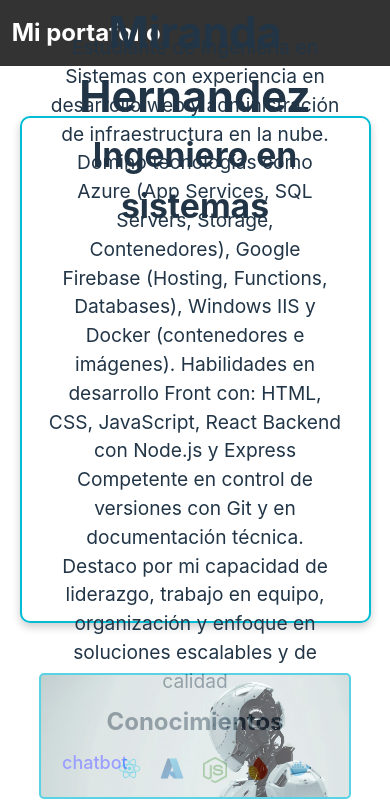
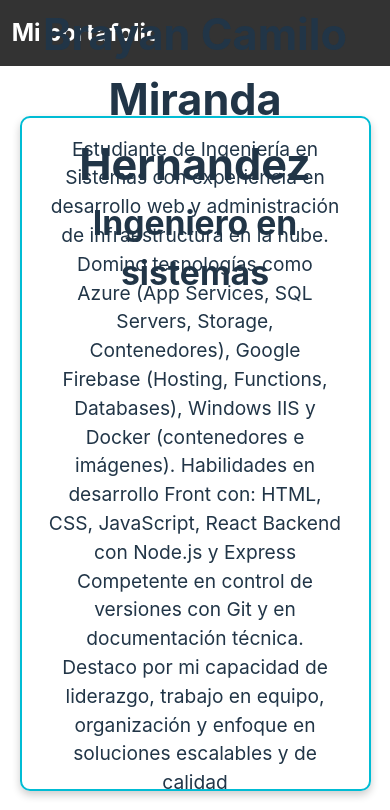
Before and after one commit to brayanmi129/Portafolio, a React (Vite) app: page / in a window 390 px wide. Shown: the top 810 px of the page. Built offline with nearby package versions, Linux system fonts and the light colour scheme.

Commit message:
update responsive v3

```diff
--- a/src/pages/inicio/components/Css/Card.css
+++ b/src/pages/inicio/components/Css/Card.css
@@ -184,7 +184,7 @@
   .card-container {
     justify-content: center;
     align-items: center;
-    height: 60vh;
+    height: 80vh;
     width: 90vw;
   }
   .card-container .card-back {
--- a/src/pages/inicio/components/Css/Card.scss
+++ b/src/pages/inicio/components/Css/Card.scss
@@ -185,7 +185,7 @@
   .card-container {
     justify-content: center;
     align-items: center;
-    height: 60vh;
+    height: 80vh;
     width: 90vw;
     .card-back {
       padding: 0;
```
